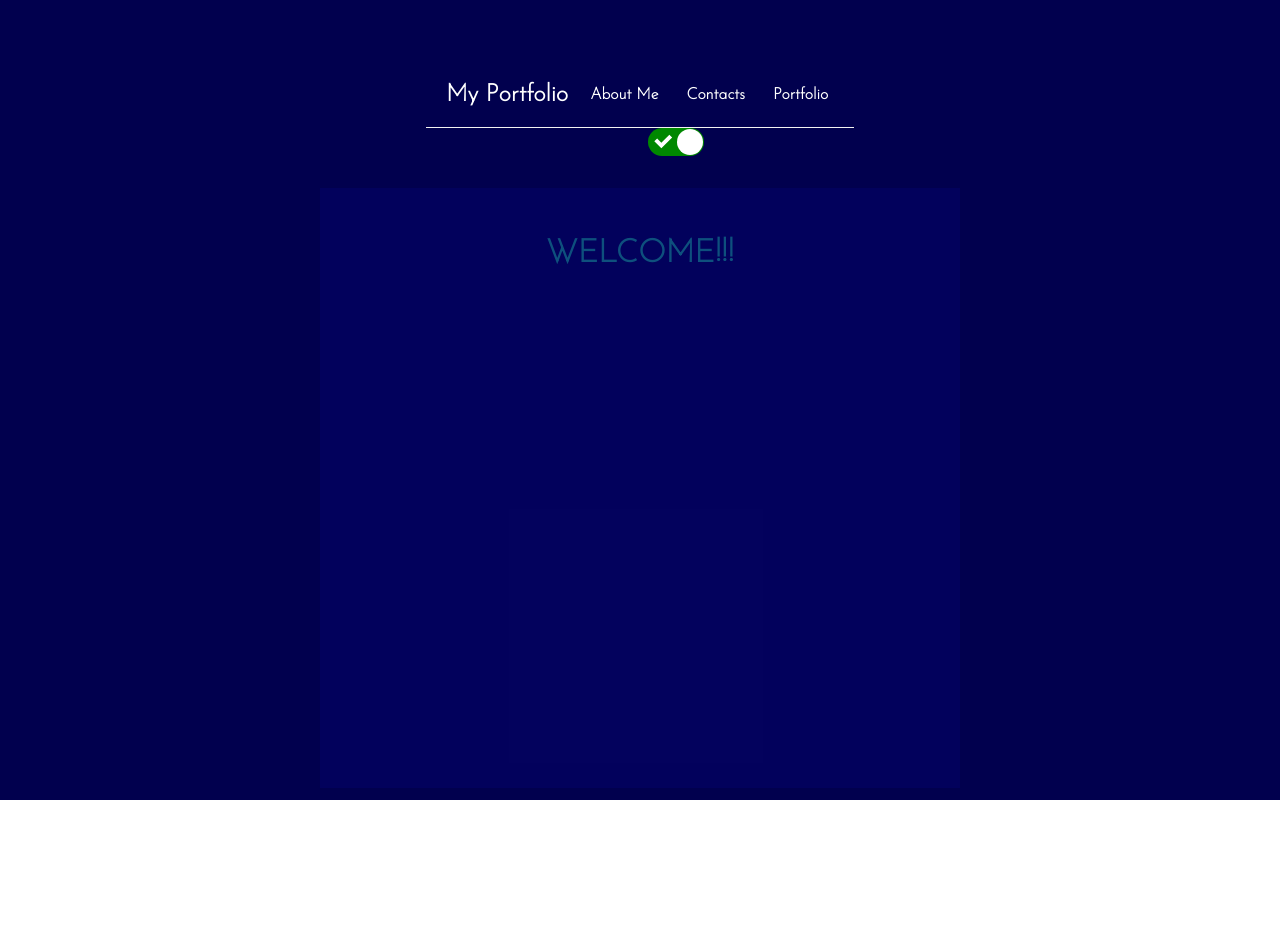
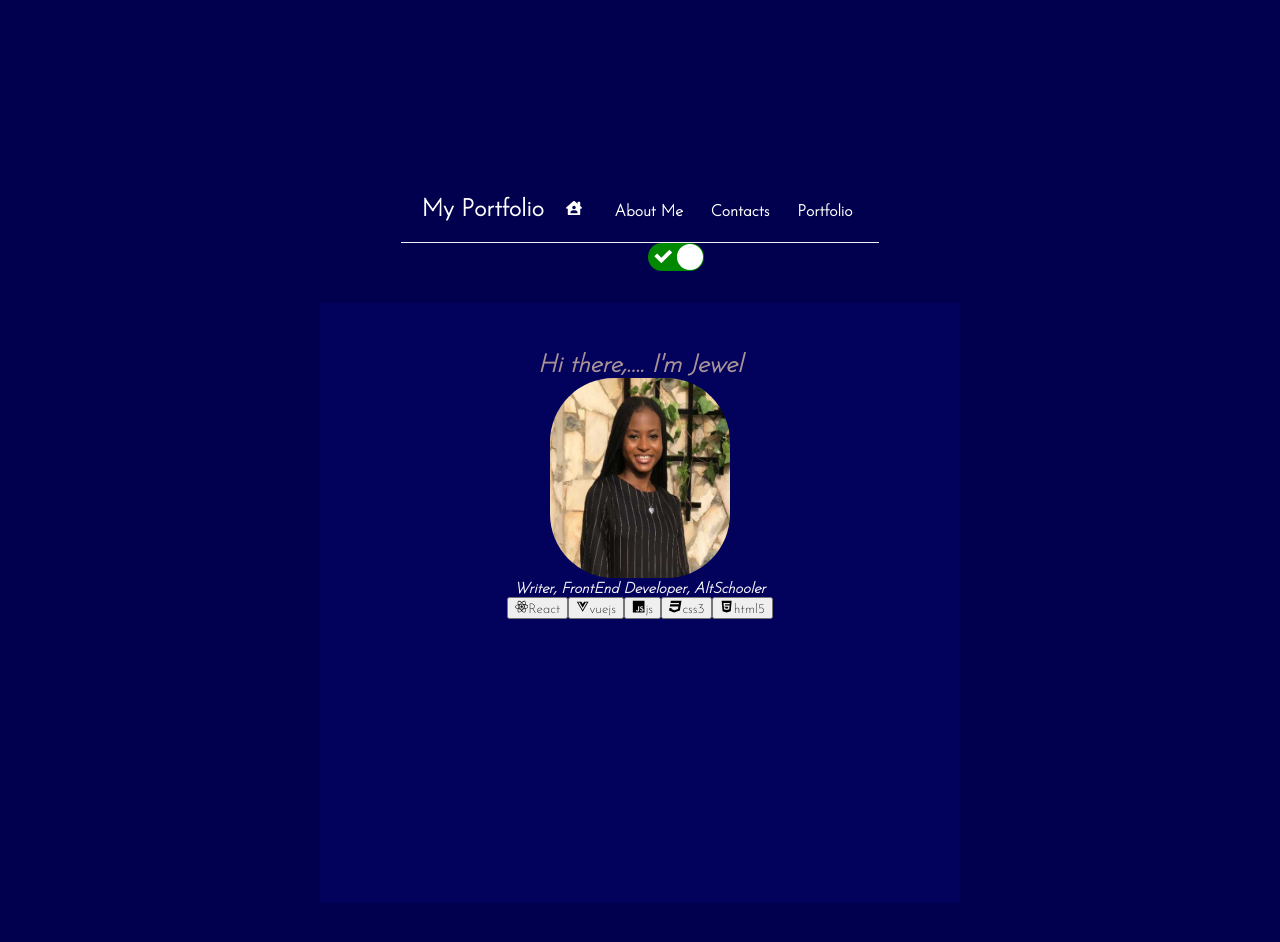
Before and after one commit to Jeweleni/My-Portfolio-, a React (Create React App) app: page / in a window 1280 px wide. Shown: the top 942 px of the page. Built offline with nearby package versions, Linux system fonts and the light colour scheme.

Commit message:
2nd commit

```diff
--- a/package.json
+++ b/package.json
@@ -12,6 +12,7 @@
     "react-icons": "^4.6.0",
     "react-router-dom": "^6.4.3",
     "react-scripts": "^5.0.1",
+    "react-scroll": "^1.8.8",
     "react-switch": "^7.0.0",
     "switch": "^0.0.0",
     "web-vitals": "^2.1.4"
--- a/src/App.js
+++ b/src/App.js
@@ -7,6 +7,7 @@ import ReactSwitch from 'react-switch';
 import { createContext, useState } from 'react';
 import Error404 from './Error404';
 import Portfolio from './Portfolio';
+
 
 
 export const ThemeContext = createContext("null");
--- a/src/Contacts.js
+++ b/src/Contacts.js
@@ -1,5 +1,5 @@
 import React from "react";
-import {FaGithub, FaMedium, FaTwitter, FaInstagram, FaPhone, FaEnvelope} from "react-icons/fa"
+import {FaGithub, FaMedium, FaTwitter, FaInstagram, FaEnvelope, FaLinkedin} from "react-icons/fa"
 
 
 
@@ -24,14 +24,16 @@ const Contacts = () => {
         <button className="medium"><FaMedium/> Medium<i className="fa-brands fa-medium"></i></button>
       </a>
 
+      <a href=" https://https://www.linkedin.com/in/momoreoluwa-jewel-eni-018848188/">
+        <button className="linkedin"><FaLinkedin/> linkedin<i className="fa-brands fa-linkedin"></i></button>
+      </a>
+
 
       <a href=" https://www.instagram.com/emj_creates/">
         <button className="instagram"><FaInstagram/> Instagram<i className="fa-brands fa-medium"></i></button>
       </a>
 
-      <a href="+2348147528661">
-        <button className="telephone"><FaPhone/>Telephone</button>
-      </a>
+
 
       <a href="jeweleni@gmail.com">
         <button className="email">< FaEnvelope />Email</button>
--- a/src/Home.js
+++ b/src/Home.js
@@ -1,12 +1,30 @@
 import React from "react";
-
+import { FaCss3, FaHtml5, FaJs, FaReact, FaVuejs } from "react-icons/fa";
+import me from "../src/Images/me.jpg"
 
 const Home = () => {
+
 
     return (
 
         <div className="home">
-            <h1>WELCOME!!!</h1>
+            <h1>Hi there,.... I'm Jewel</h1>
+            <div >
+            <img className="imageme" src={me} width="220" height="300"  alt="jewel"/>
+
+            </div>
+            <p>Writer, FrontEnd Developer, AltSchooler</p>
+
+            <div >
+            <button className="tech"><FaReact/>React<i class="fa-brands fa-react"></i></button>
+            <button className="tech"><FaVuejs/>vuejs<i class="fa-brands fa-vuejs"></i></button>
+            <button className="tech"><FaJs/>js<i class="fa-brands fa-js"></i></button>
+            <button className="tech"><FaCss3/>css3<i class="fa-brands fa-css3"></i></button>
+            <button className="tech"><FaHtml5/>html5<i class="fa-brands fa-html5"></i></button>
+
+
+
+            </div>
 
         </div>
 
--- a/src/Navbar.js
+++ b/src/Navbar.js
@@ -1,14 +1,17 @@
+import { FaHouseUser } from "react-icons/fa";
 import { Link } from "react-router-dom";
+
 
 const Navbar = () => {
     return (
         <nav className="navbar">
             <h1>My Portfolio</h1>
             <div className="links">
-
+                <Link to="/"><FaHouseUser/><i class="fa-solid fa-house-user"></i></Link>
                 <Link to="/About"> About Me</Link>
                 <Link to="/contacts">Contacts</Link>
                 <Link to="/Portfolio">Portfolio</Link>
+
             </div>
         </nav>
      );
--- a/src/index.css
+++ b/src/index.css
@@ -10,12 +10,15 @@
   .App {
     font-family: "Josefin Sans", sans-serif;
     width: 100vw;
-    height: 100vh;
+    height: 170vh;
     display: flex;
     justify-content: center;
     align-items: center;
     flex-direction: column;
     padding: 0;
+    margin-top: 0px;
+    margin-bottom: 0px;
+
   }
 
   #light {
@@ -32,7 +35,7 @@
     align-items: center;
     max-width: 600px;
     margin: 0 auto;
-    margin-top: -70px;
+    margin-top: -400px;
   }
   #light .navbar{
     border-bottom: 1px solid #031684;
@@ -45,6 +48,7 @@
   .navbar h1 {
     color: #00348f;
     font-weight: bolder;
+
   }
 
   #light .navbar h1 {
@@ -209,14 +213,41 @@
   margin-bottom: 50px;
   text-align: center;
   margin-top: 30px;
+  font-weight: bolder;
+  font-size: 15px;
+  font: bolder;
+  font-style: italic;
+
 }
 
+
 #light .home {
-  color: rgba(12, 57, 29, 0.523);
+  color: rgba(20, 47, 136, 0.523);
 }
 #dark .home{
-  color: rgba(34, 208, 179, 0.385);
+  color: rgba(255, 255, 255, 0.944);
 }
+.home h1{
+  text-align: center;
+  font-weight: bolder;
+  font-size: 25px;
+  font: bolder;
+  font-style: italic;
+}
+#light .home h1 {
+  color: rgba(33, 94, 0, 0.71);
+}
+#dark .home h1{
+  color: rgba(213, 186, 168, 0.79);
+}
+.imageme {
+  height: 200px;
+  width: 180px;
+  align-items: center;
+  justify-content: center;
+  border-radius: 4rem;
+}
+
 
 
 
@@ -269,6 +300,10 @@
   text-align: left;
   font-style: normal;
   font-weight: bold;
+  display: grid;
+  gap: 2rem;
+  grid-template-columns: 1fr,1fr;
+
 }
 
 #light .contacts {
@@ -332,6 +367,14 @@
   margin: 20px;
 }
 
+.linkedin {
+  height: 40px;
+  text-align: left;
+  font-style: normal;
+  font-weight: bold;
+  color: rgb(20, 94, 164);
+  margin: 20px;
+}
 .error {
   height: 40px;
   text-align: left;
```
Also changed, not shown: src/Images/me.jpg (added), 1 other file (tests, documents, lock files or other folders).
